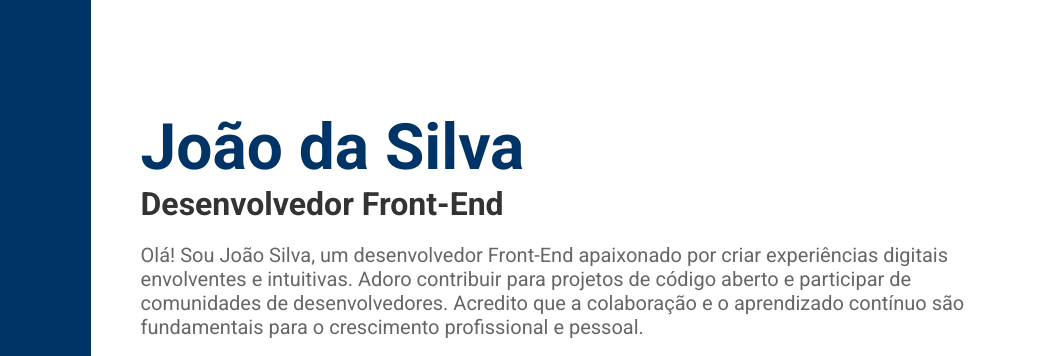
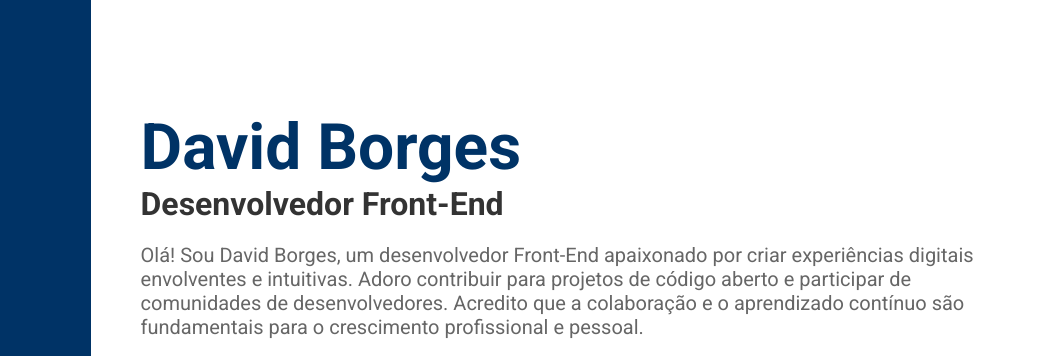
Before and after one commit to pdavidborges/curriculo2024, a plain HTML site: page index.html in a window 1280 px wide. Shown: the part 108-464 px from the top of the page, 219-1280 px from the left. Drawn offline with Linux system fonts and the light colour scheme.

Commit message:
Correção do nome

```diff
--- a/index.html
+++ b/index.html
@@ -3,7 +3,7 @@
 <head>
     <meta charset="UTF-8">
     <meta name="viewport" content="width=device-width, initial-scale=1.0">
-    <title>Projeto Currículo - João da Silva</title>
+    <title>Projeto Currículo - David Borges</title>
 
     <link rel="preconnect" href="https://fonts.googleapis.com">
     <link rel="preconnect" href="https://fonts.gstatic.com" crossorigin>
@@ -41,9 +41,9 @@
         </div>
 
         <div class="content">
-            <h1>João da Silva</h1>
+            <h1>David Borges</h1>
             <h2>Desenvolvedor Front-End</h2>
-            <p>Olá! Sou João Silva, um desenvolvedor Front-End apaixonado por criar experiências digitais envolventes e intuitivas. Adoro contribuir para projetos de código aberto e participar de comunidades de desenvolvedores. Acredito que a colaboração e o aprendizado contínuo são fundamentais para o crescimento profissional e pessoal.</p>
+            <p>Olá! Sou David Borges, um desenvolvedor Front-End apaixonado por criar experiências digitais envolventes e intuitivas. Adoro contribuir para projetos de código aberto e participar de comunidades de desenvolvedores. Acredito que a colaboração e o aprendizado contínuo são fundamentais para o crescimento profissional e pessoal.</p>
             <p>Estou sempre em busca de novos desafios e oportunidades para expandir meus conhecimentos e contribuir para projetos inovadores. Acredito que a colaboração e a comunicação são fundamentais para o sucesso de qualquer projeto, e estou animado para fazer parte de equipes dinâmicas que compartilham essa visão.</p>
         </div>
 
```
